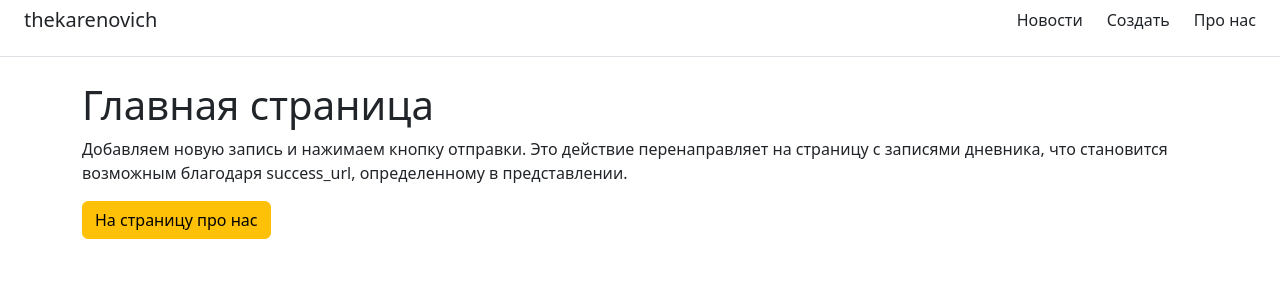
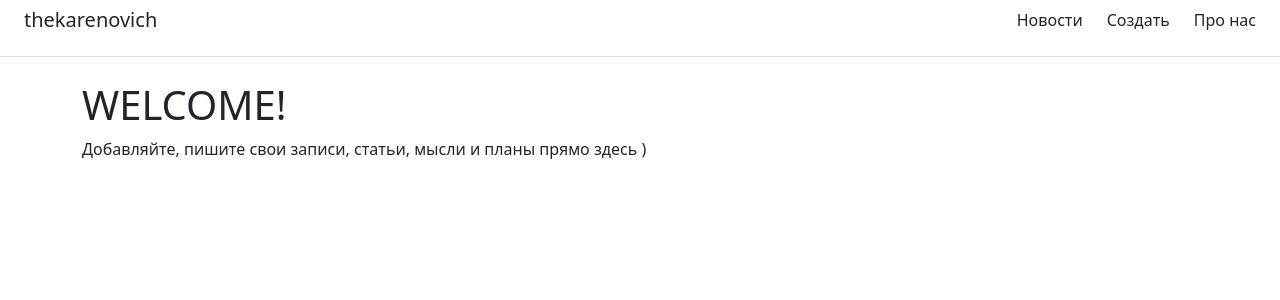
Before and after one commit to thekarenovich/web_psql, a Django app: page / in a window 1280 px wide. Shown: the top 300 px of the page. Run offline with Django 4.2, Linux system fonts and the light colour scheme.

Commit message:
Update index.html

```diff
--- a/erik/main/templates/main/index.html
+++ b/erik/main/templates/main/index.html
@@ -1,11 +1,12 @@
+{# Главная #}
+
 {% extends 'main/base.html' %}
 
 {% block title %}{{ title }}{% endblock %}
 
 {% block content %}
     <div class="features">
-        <h1>{{ title }}</h1>
-        <p>Добавляем новую запись и нажимаем кнопку отправки. Это действие перенаправляет на страницу с записями дневника, что становится возможным благодаря success_url, определенному в представлении.</p>
-        <button class="btn btn-warning">На страницу про нас</button>
+        <h1>WELCOME!</h1>
+        <p>Добавляйте, пишите свои записи, статьи, мысли и планы прямо здесь )</p>
     </div>
 {% endblock %}
```
